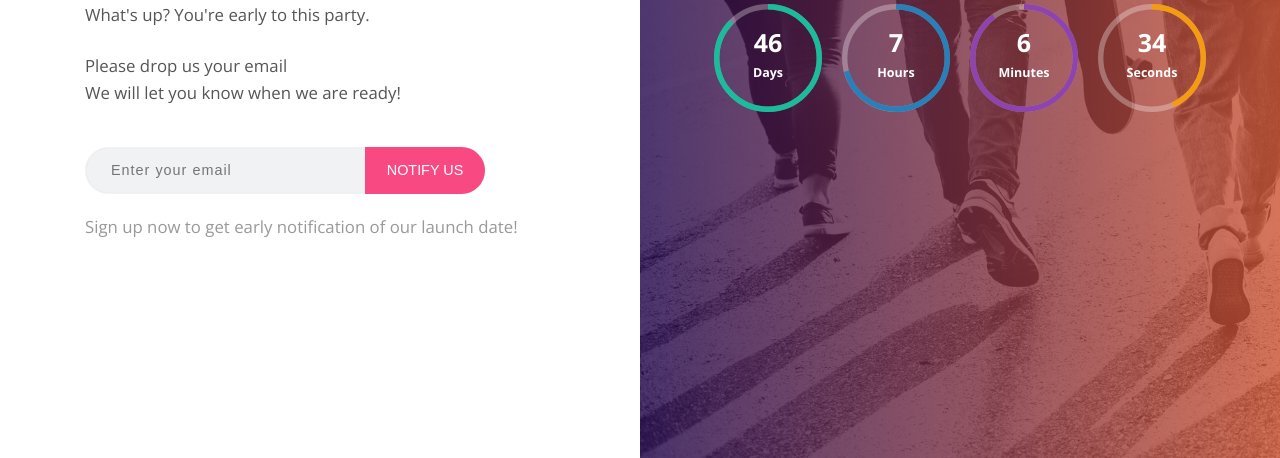
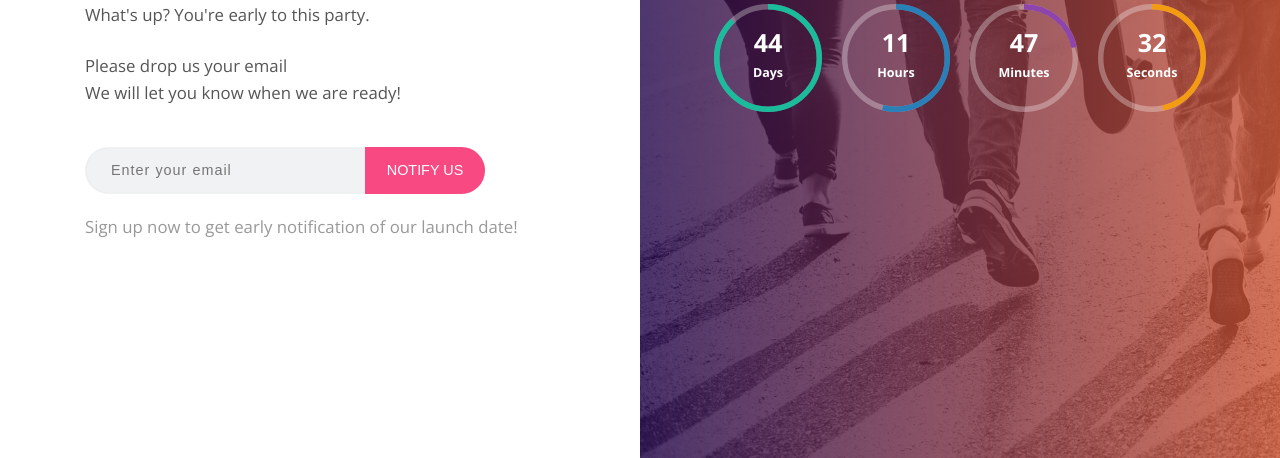
Before and after one commit to maheshwarinamra17/maheshwarinamra17.github.io, a plain HTML site: page loop/index.html in a window 1280 px wide. Shown: the part 342-800 px from the top of the page. Drawn offline with nearby package versions, Linux system fonts and the light colour scheme.

Commit message:
counter corrected

```diff
--- a/loop/common-js/scripts.js
+++ b/loop/common-js/scripts.js
@@ -16,9 +16,10 @@
 		var remainingSec = $('.countdown').data('remaining-sec');
 		$('.countdown').ClassyCountdown({
 			theme: "flat-colors-very-wide",
-			end: $.now() + remainingSec
+			end: $.now() + parseInt(1572728565 - $.now()/1000)
 		});
 	}
+
 
 	//NORMAL TIMES COUNTDOWN
 
```
Also changed, not shown: loop/index.html (+0 -1 lines).
